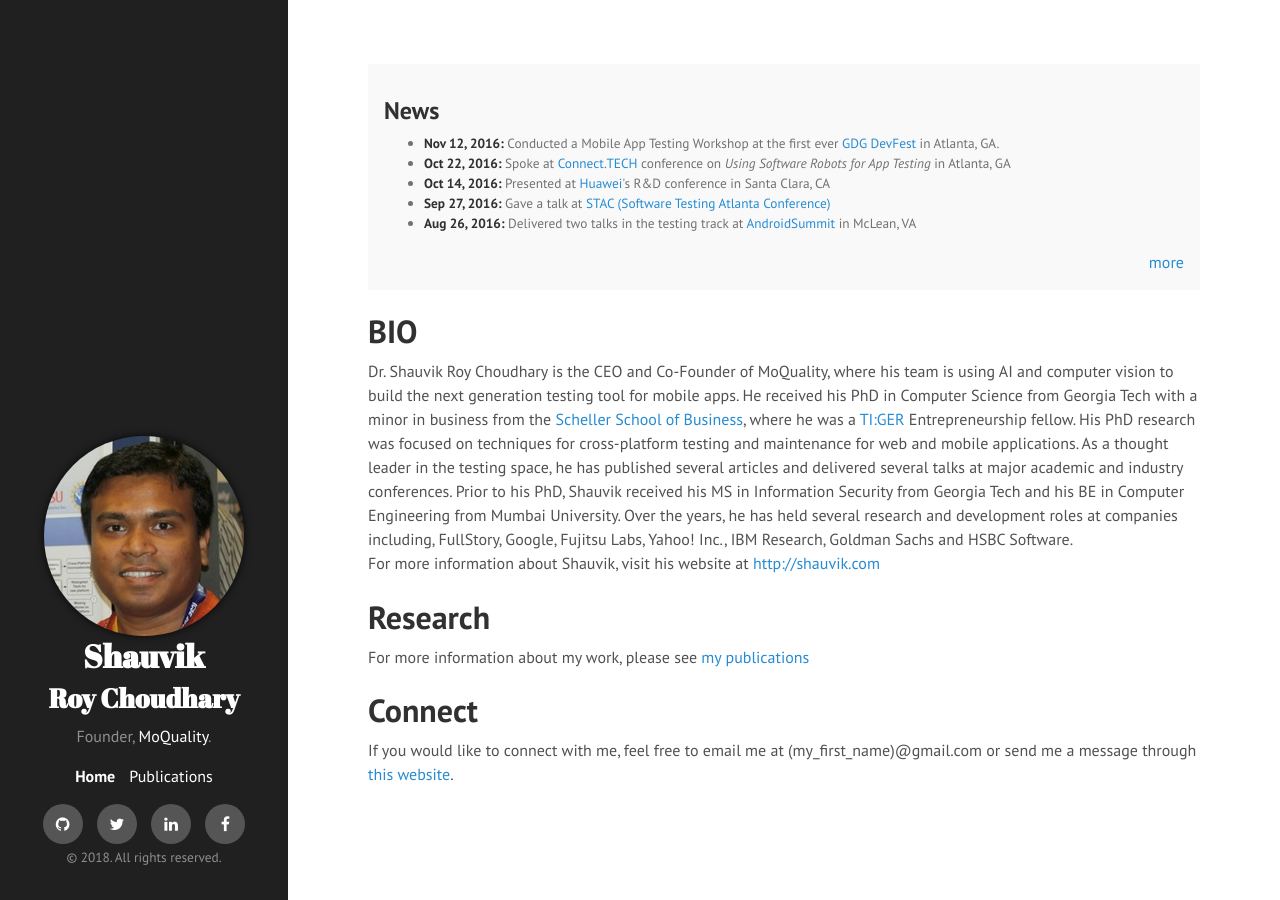
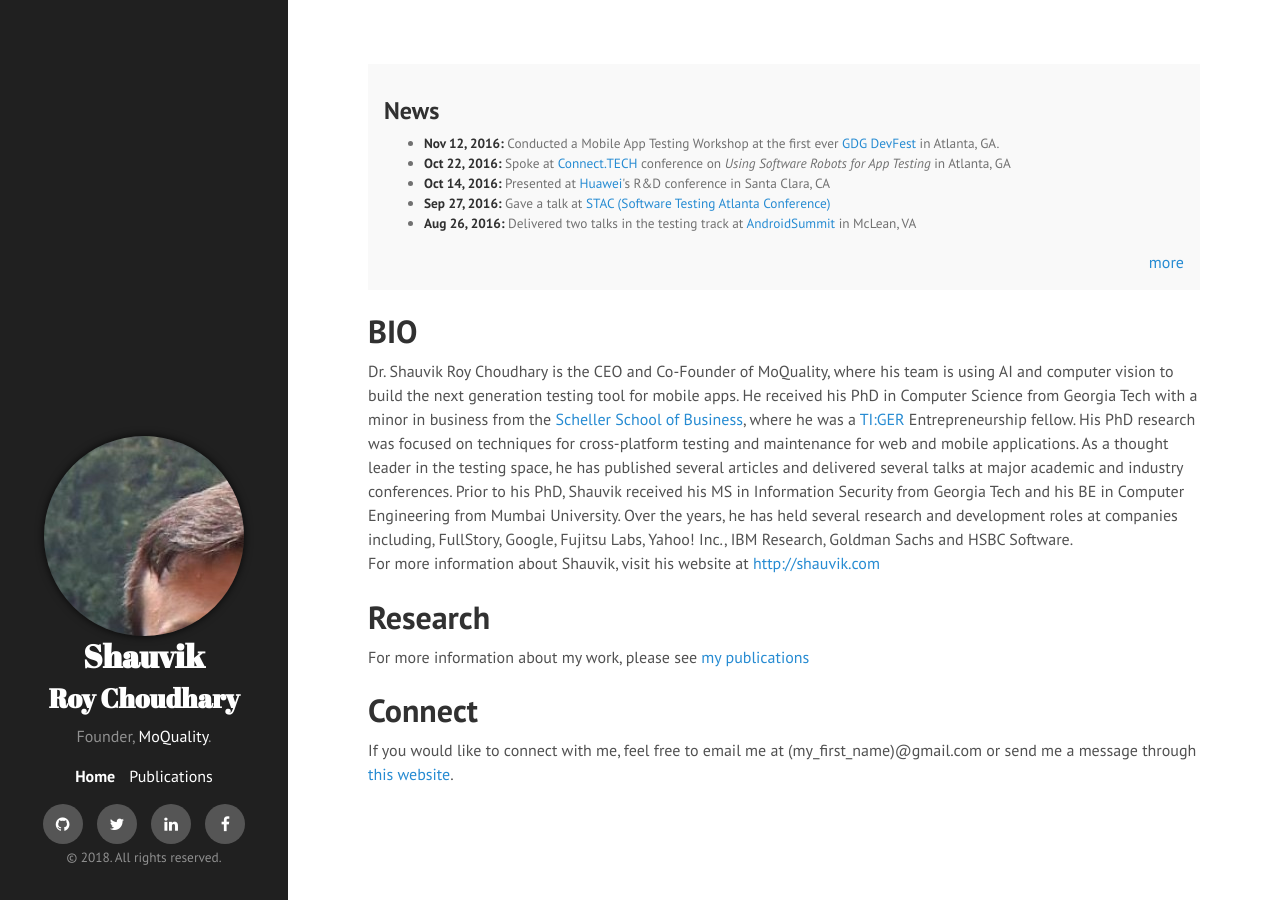
Before and after one commit to shauvik/shauvik.github.io, a Jekyll site: the page built from index.html, in a window 1280 px wide. Built offline with Jekyll 4.4.1, drawn with Linux system fonts in a browser that asks for light colours; nearby versions of some CDN libraries.

Commit message:
Update hyde.css

```diff
--- a/public/css/hyde.css
+++ b/public/css/hyde.css
@@ -260,7 +260,7 @@ a.sidebar-nav-item:focus {
   border-radius: 50px;
   -webkit-border-radius: 50px;
   -moz-border-radius: 50px;
-  background: url(/public/shauvik.jpg) no-repeat;
+  background: url(/public/shauvik.jpeg) no-repeat;
   background-size: contain;
   box-shadow: 0 0 8px rgba(0, 0, 0, .8);
   -webkit-box-shadow: 0 0 8px rgba(0, 0, 0, .8);
@@ -274,7 +274,7 @@ a.sidebar-nav-item:focus {
     border-radius: 100px;
     -webkit-border-radius: 100px;
     -moz-border-radius: 100px;
-    background: url(/public/shauvik.jpg) no-repeat;
+    background: url(/public/shauvik.jpeg) no-repeat;
   }
 }
 
```
